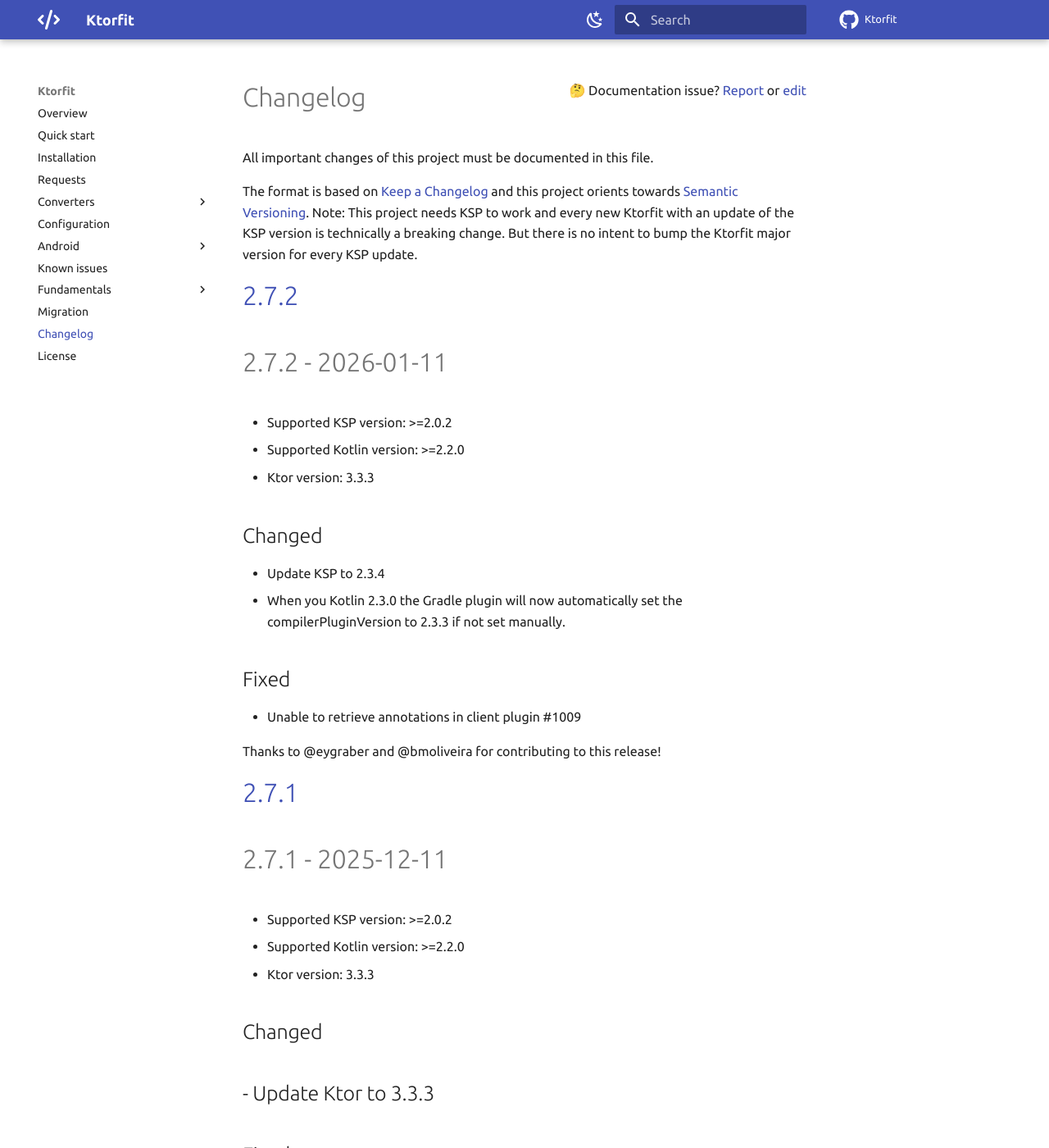
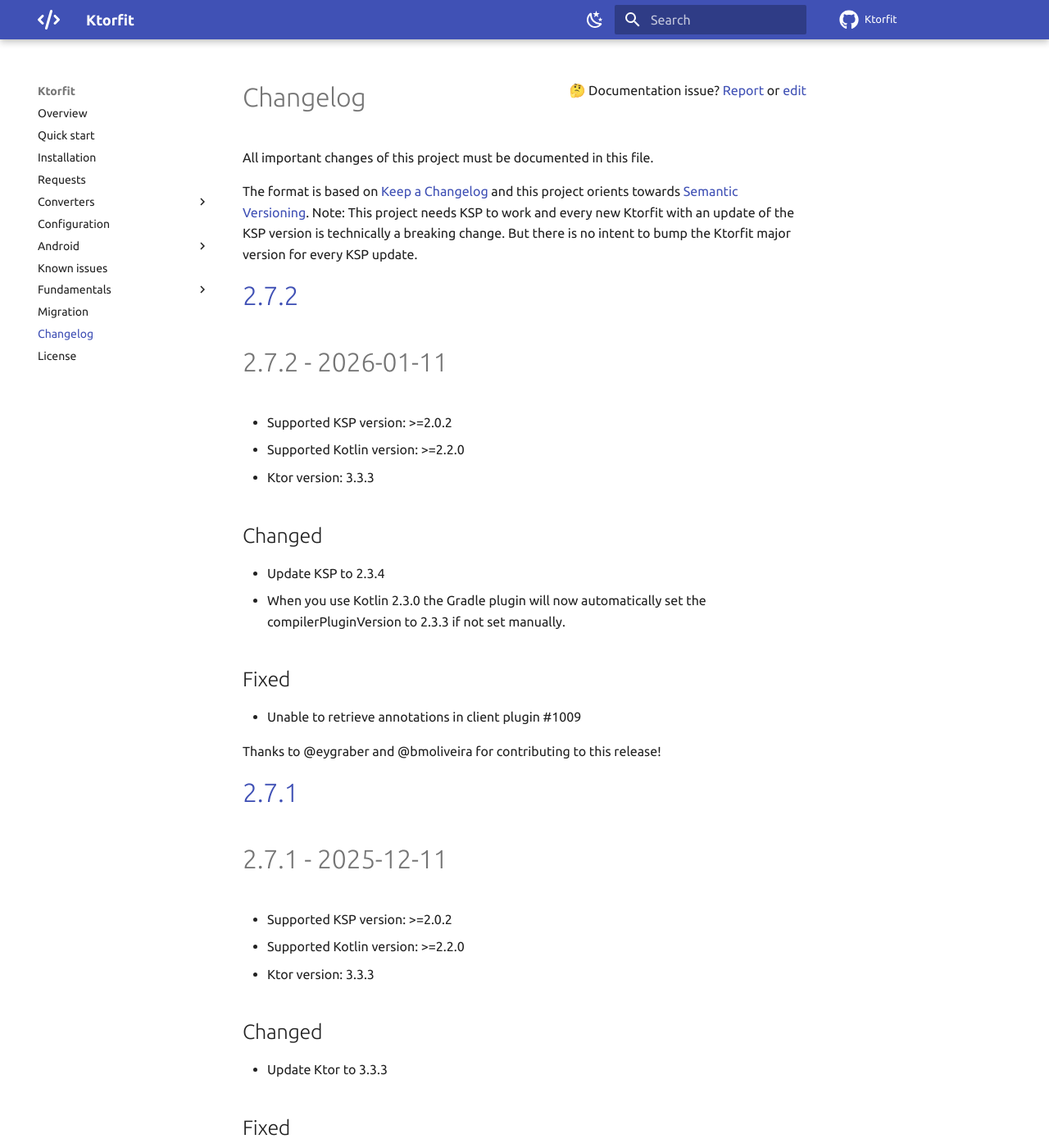
Before and after one commit to Foso/Ktorfit, an MkDocs documentation site: the page built from docs/CHANGELOG.md, in a window 1280 px wide and 1400 px high. Shown: the whole window at 82% size. Built offline with MkDocs 1.6.1 and Material for MkDocs 9.7.7, drawn with Linux system fonts in a browser that asks for light colours; comment, search, counter and statistics services are not loaded.

Commit message:
Release 2.7.2

```diff
--- a/docs/CHANGELOG.md
+++ b/docs/CHANGELOG.md
@@ -17,13 +17,12 @@
 
 ## Changed
 - Update KSP to 2.3.4
-- When you Kotlin 2.3.0 the Gradle plugin will now automatically set the compilerPluginVersion to 2.3.3 if not set manually.
+- When you use Kotlin 2.3.0 the Gradle plugin will now automatically set the compilerPluginVersion to 2.3.3 if not set manually.
 
 ## Fixed
 - Unable to retrieve annotations in client plugin #1009
 
 Thanks to @eygraber and @bmoliveira for contributing to this release!
-
 
 # [2.7.1]()
 
@@ -35,7 +34,6 @@
 
 ## Changed
 - Update Ktor to 3.3.3
--
 
 ## Fixed
 - Class-level annotations (e.g., `@HiddenFromObjC`, `@ObjCName`, `@Deprecated`) are now properly propagated to generated implementation classes. This resolves compilation errors when using annotations like `@HiddenFromObjC` on Ktorfit interfaces
```
